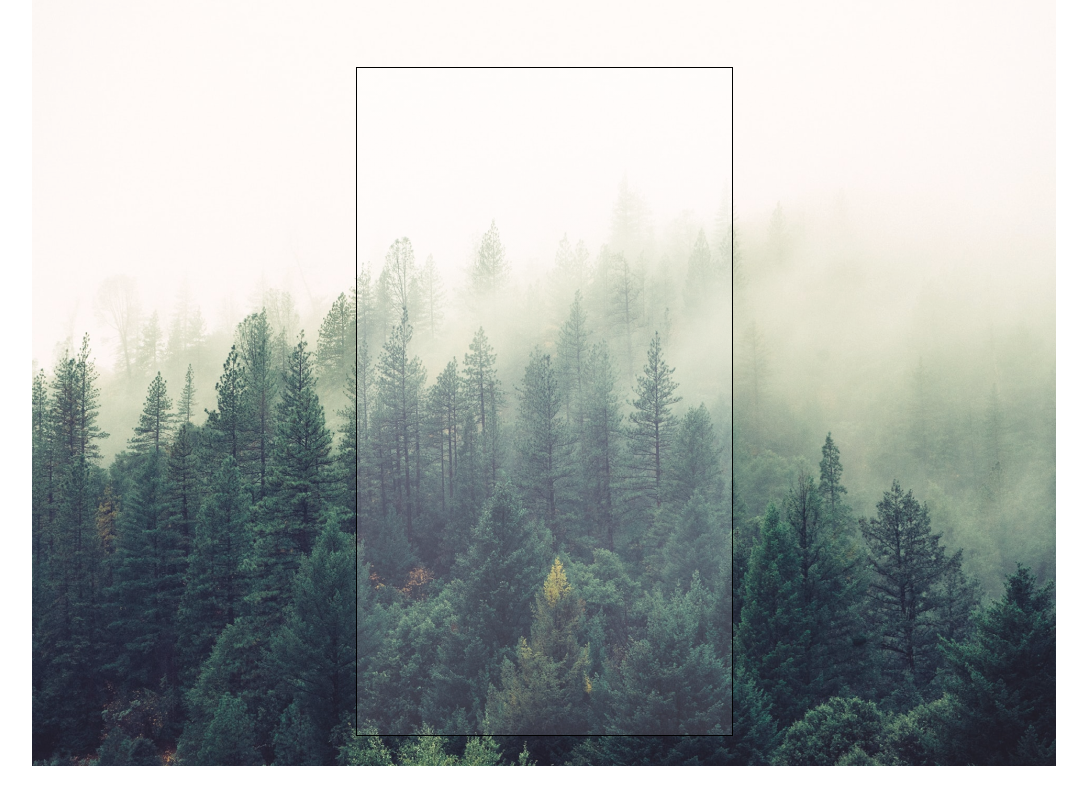
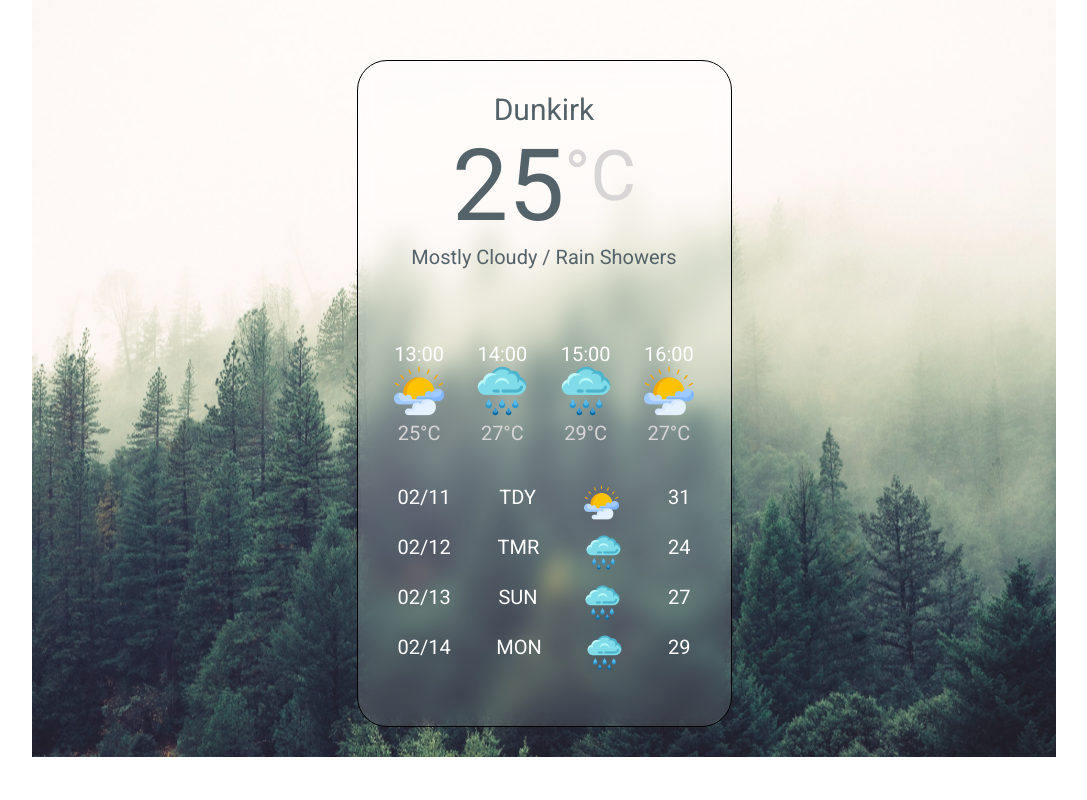
Before and after one commit to golovastik/myExamples, a plain HTML site: page figma_weather/index.html in a window 1280 px wide. Shown: the whole page, without its empty margins (96-1183 px from the left). Drawn offline with Linux system fonts and the light colour scheme.

Commit message:
added all code

```diff
--- a/figma_weather/index.html
+++ b/figma_weather/index.html
@@ -5,16 +5,72 @@
     <meta charset="UTF-8">
     <meta http-equiv="X-UA-Compatible" content="IE=edge">
     <meta name="viewport" content="width=device-width, initial-scale=1.0">
+    <link rel="preconnect" href="https://fonts.googleapis.com">
+    <link rel="preconnect" href="https://fonts.gstatic.com" crossorigin>
+    <link href="https://fonts.googleapis.com/css2?family=Roboto&display=swap" rel="stylesheet">
     <link rel="stylesheet" href="style.css" type="text/css" />
     <title>Document</title>
 </head>
 
 <body>
     <div class="block-wrap">
-            <div class="wrap">
-
+        <div class="wrap">
+            <div class="header-weather">
+                <p class="city-weather">Dunkirk</p>
+                <p class="temperature-city-weather">25<span class="header-degree-weather">°C</span></p>
+                <h3>Mostly Cloudy / Rain Showers</h3>
             </div>
 
+            <div class="today-weather">
+                <article class="a">
+                    <p>13:00</p>
+                    <img src="img/cloudy_big.png" alt="">
+                    <p class="temperature-today-weather">25°C</p>
+                </article>
+                <article>
+                    <p class="time-today-weather">14:00</p>
+                    <img src="img/rain_big.png" alt="">
+                    <p class="temperature-today-weather">27°C</p>
+                </article>
+                <article>
+                    <p class="time-today-weather">15:00</p>
+                    <img src="img/rain_big.png" alt="">
+                    <p class="temperature-today-weather">29°C</p>
+                </article>
+                <article>
+                    <p class="time-today-weather">16:00</p>
+                    <img src="img/cloudy_big.png" alt="">
+                    <p class="temperature-today-weather">27°C</p>
+                </article>
+            </div>
+
+            <div class="week-weather">
+                <article>
+                    <p>02/11</p>
+                    <p>TDY</p>
+                    <img src="img/cloudy_small.png">
+                    <p>31</p>
+                </article>
+                <article>
+                    <p>02/12</p>
+                    <p>TMR</p>
+                    <img src="img/rain_small.png">
+                    <p>24</p>
+                </article>
+                <article>
+                    <p>02/13</p>
+                    <p>SUN</p>
+                    <img src="img/rain_small.png">
+                    <p>27</p>
+                </article>
+                <article>
+                    <p>02/14</p>
+                    <p>MON</p>
+                    <img src="img/rain_small.png">
+                    <p>29</p>
+                </article>
+            </div>
+        </div>
     </div>
 </body>
 
--- a/figma_weather/style.css
+++ b/figma_weather/style.css
@@ -1,17 +1,93 @@
 *{
   margin: 0;
+  font-family: 'Roboto', sans-serif;
 }
 .block-wrap{
   background-image: url("img/bg_forest.png") ;
   background-repeat: no-repeat;
   background-position: center center;
-  /* height: 768px; */
-  display: grid;
+  padding: 60px 0 30px 0;
 }
 .wrap{
-  margin: 67px auto 30px auto;
+  margin: 0 auto;
+  padding: 0 20px;
+  box-sizing: border-box;
   width: 375px;
   height: 667px;
   border: 1px solid black;
-  background: linear-gradient(180deg, rgba(255, 255, 255, 0.4) 0%, rgba(255, 255, 255, 0.1) 100%);
+  background: linear-gradient(
+                              180deg,
+                              rgba(255, 255, 255, 0.4) 0%,
+                              rgba(255, 255, 255, 0.1) 100%);
+  backdrop-filter: blur(10px);
+  border-radius: 30px;
 }
+.header-weather{
+  display: flex;
+  flex-direction: column;
+  align-items: center;
+  margin: 31px 0 73px 0;
+}
+.city-weather{
+  font-size: 30px;
+  font-weight: 400;
+  line-height: 35px;
+  color: #546269;
+}
+.temperature-city-weather{
+  font-size: 100px;
+  font-weight: 400;
+  line-height: 118px;
+  color: #546269;
+  text-align: left;
+}
+.header-degree-weather{
+  font-size: 70px;
+  font-weight: 400;
+  line-height: 82px;
+  color: #D7D5D5;
+  position: relative;
+  bottom: 20px;
+}
+.header-weather h3{
+  font-size: 20px;
+  font-weight: 400;
+  line-height: 24px;
+  color: #546269;
+}
+
+.today-weather{
+  display: flex;
+  justify-content:space-around;
+}
+.today-weather article{
+  margin: 0 10px;
+  justify-content: center;
+  text-align: center;
+  color: #fff;
+  font-size: 20px;
+  line-height: 24px;
+  font-weight: 400;
+}
+.temperature-today-weather{
+  font-size: 20px;
+  font-weight: 400;
+  line-height: 24px;
+  color: #D7D5D5;
+}
+
+.week-weather{
+  display: flex;
+  flex-direction: column;
+  margin: 40px 20px 0 20px;
+  font-size: 20px;
+  font-weight: 400;
+  line-height: 24px;
+  color: #fff;
+  text-transform: uppercase;
+}
+.week-weather article{
+  display: flex;
+  justify-content: space-between;
+  margin-bottom: 15px;
+}
```
